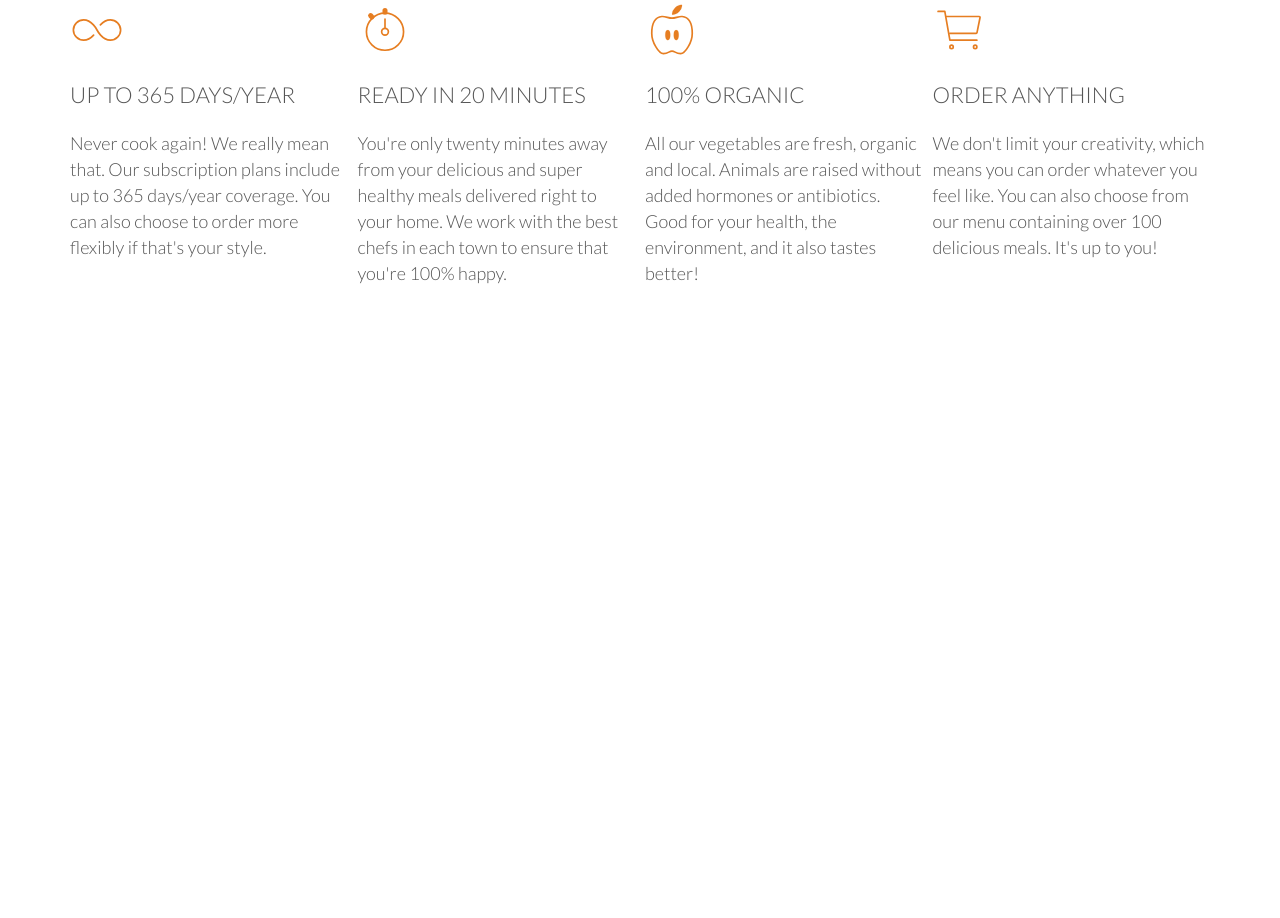
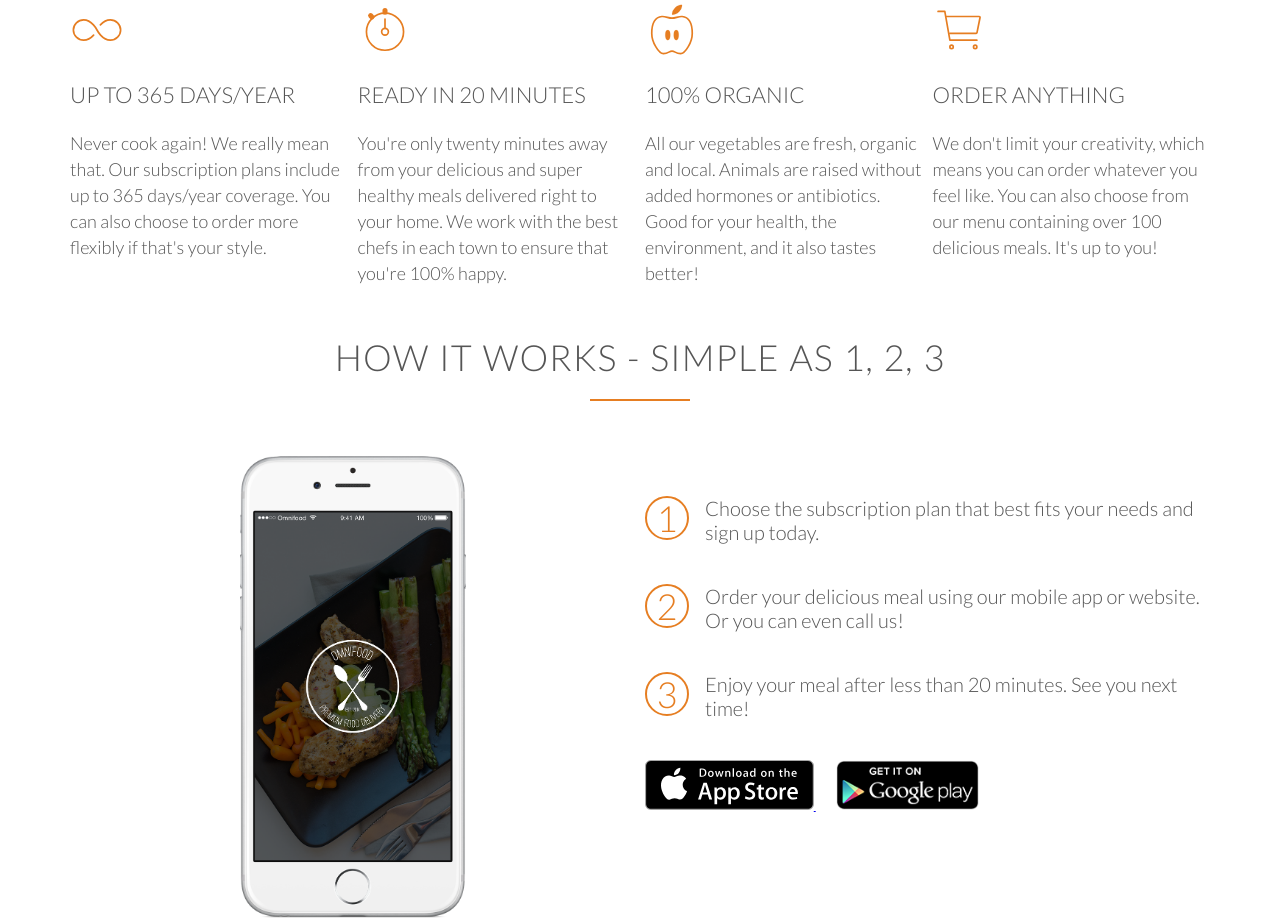
Before and after one commit to netspider01/html5-css3-august-2020, a website: page src/index.html in a window 1280 px wide. Shown: the part 1016-1934 px from the top of the page. Before the commit the page ends 1321 px from the top, so only its background shows below. Drawn offline with nearby package versions, Linux system fonts and the light colour scheme.

Commit message:
more update

```diff
--- a/src/css/styles.css
+++ b/src/css/styles.css
@@ -190,3 +190,61 @@ h3 {
     color: #e67e22;
 }
 /* END OF ICON */
+
+/* SECTION STEPS */
+.app-screen {
+    width: 40%;
+    display: block;
+}
+
+.btn-app img {
+    height: 50px;
+    width: auto;
+}
+
+.playstore {
+    margin-left: 2em;
+}
+
+.section-steps__list {
+    list-style: none;
+    font-size: 200%;
+    counter-reset: my-awesome-counter;
+}
+
+.section-steps__list li {
+    padding-top: 1em;
+    padding-bottom: 1em;
+    padding-left: 1em;
+    counter-increment: my-awesome-counter;
+    position: relative;
+}
+
+.section-steps__list li::before {
+    content: counter(my-awesome-counter);
+    position: absolute;
+    left: -40px;
+
+    width: 40px;
+    height: 40px;
+    border-radius: 200px;
+    color: #e67e22;
+    border: 2px #e67e22 solid;
+    font-size: 180%;
+
+    display: flex;
+    justify-content: center;
+    align-items: center;
+}
+
+/* END OF SECTION STEPS */
+
+/* UTILS */
+.utils-block-center {
+    margin: 0 auto;
+}
+
+.utils-margin-top-4em {
+    margin-top: 4em;
+}
+/* END OF UTILS */
--- a/src/index.html
+++ b/src/index.html
@@ -94,6 +94,35 @@
             </div>
         </section>
 
+        <section class="section section-steps">
+            <div class="row">
+                <header class="section-header">
+                    <h2 class="section-header__heading--main">
+                        How it works - Simple as 1, 2, 3
+                    </h2>
+                    <hr class="section-header__separator">
+                </header>
+            </div>
+            <div class="row utils-margin-top-4em">
+                <div class="row-column item">
+                    <img src="img/app-iPhone.png" alt="Omnifood app on iPhone" class="app-screen utils-block-center">
+                </div>
+                <div class="row-column item">
+                    <ol class="section-steps__list">
+                        <li>Choose the subscription plan that best fits your needs and sign up today.</li>
+                        <li>Order your delicious meal using our mobile app or website. Or you can even call us!</li>
+                        <li>Enjoy your meal after less than 20 minutes. See you next time!</li>
+                    </ol>
+                    <a href="#" class="btn-app appstore">
+                        <img src="img/download-app.svg" alt="App Store Button">
+                    </a>
+                    <a href="#" class="btn-app playstore">
+                        <img src="img/download-app-android.png" alt="Play Store Button">
+                    </a>
+                </div>
+            </div>
+        </section>
+
         <script src="https://unpkg.com/ionicons@5.1.2/dist/ionicons.js"></script>
     </body>
 </html>
```
